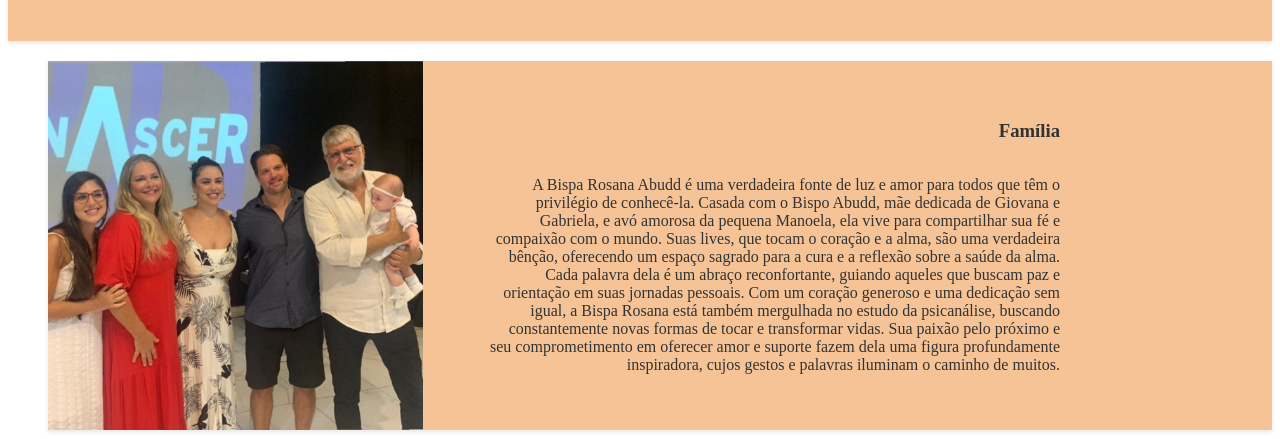
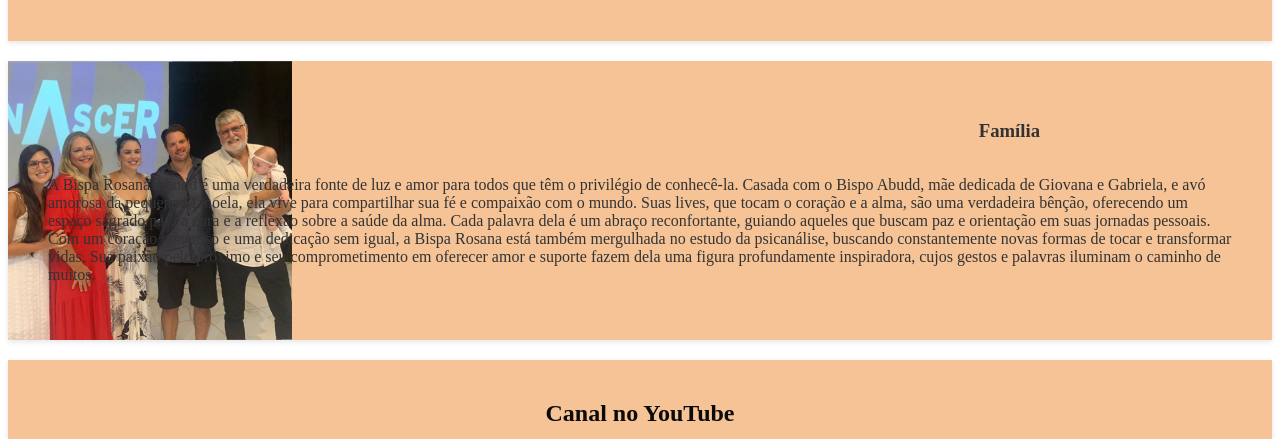
Before and after one commit to sscampos12/sitebisparosanaabbud, a plain HTML site: page index.html in a window 1280 px wide. Shown: the part 936-1375 px from the top of the page. Drawn offline with Linux system fonts and the light colour scheme.

Commit message:
Update style.css

```diff
--- a/style.css
+++ b/style.css
@@ -106,11 +106,12 @@ header nav button {
     background-image: url(/bispa.jpeg);
     background-repeat: no-repeat;
     background-size: contain; /* Ajusta a imagem para caber no container */
-    background-position: center left;/* Posiciona a imagem no canto superior direito */
+    background-position: left ;/* Posiciona a imagem no canto superior direito */
     display: flex; /* Usa flexbox   para posicionar o texto */
     flex-direction: column; /* Organiza os elementos em coluna */
     justify-content: flex-end; /* Alinha o texto ao final do container */
-    margin-left:40px;
+
+}
 
 }
 
```
